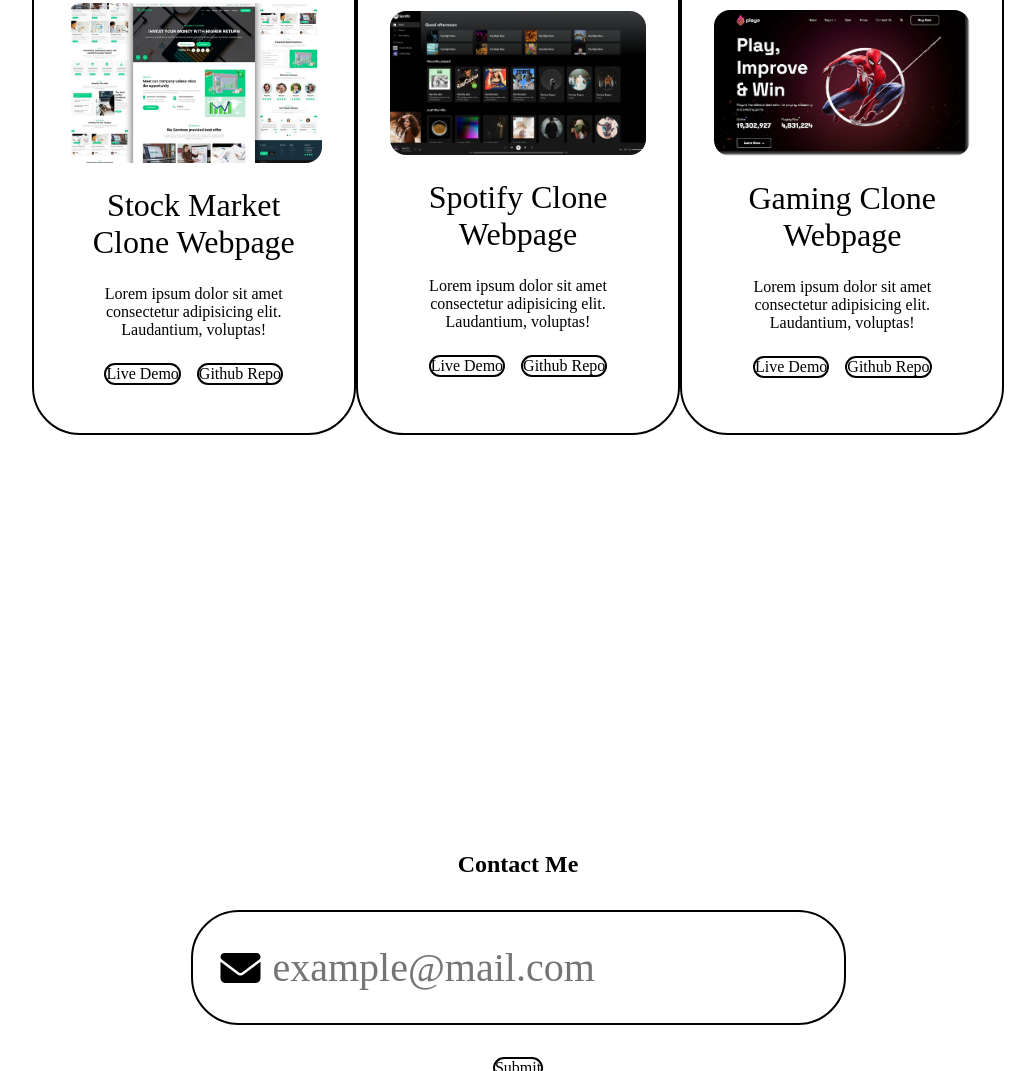
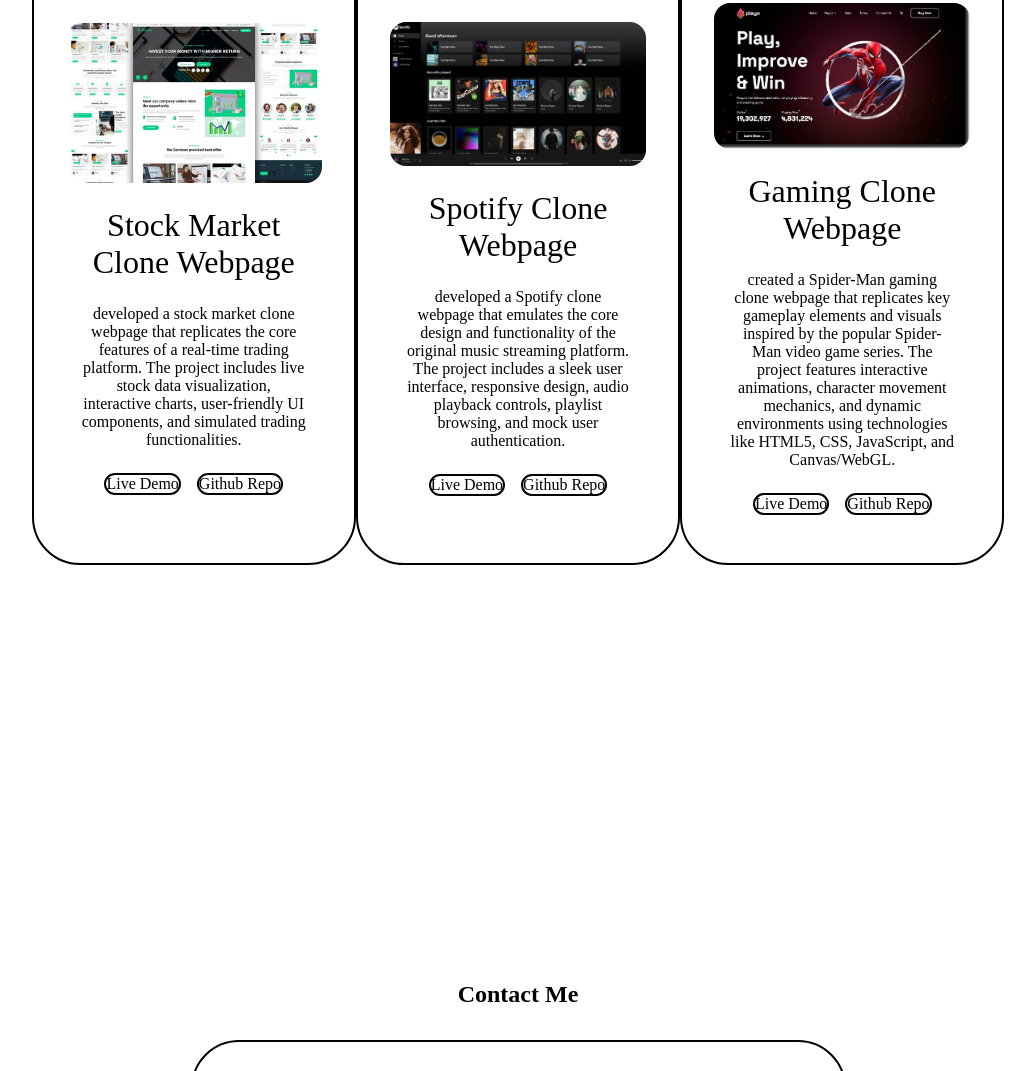
Before and after one commit to tahaa08/Portfolio, a plain HTML site: page Taha/index.html in a window 1280 px wide. Shown: the part 2172-3243 px from the top of the page, without its empty margins (122-1157 px from the left). Drawn offline with Linux system fonts and the light colour scheme.

Commit message:
Update index.html

```diff
--- a/Taha/index.html
+++ b/Taha/index.html
@@ -115,7 +115,7 @@
             <div class="project-card">
                 <img src="project1.jpg" alt="">
                 <h3>Stock Market Clone Webpage</h3>
-                <p>Lorem ipsum dolor sit amet consectetur adipisicing elit. Laudantium, voluptas!</p>
+                <p> developed a stock market clone webpage that replicates the core features of a real-time trading platform. The project includes live stock data visualization, interactive charts, user-friendly UI components, and simulated trading functionalities.</p>
                 <div class="btn-group">
                     <div class="btn">Live Demo</div>
                     <div class="btn">Github Repo</div>
@@ -125,7 +125,7 @@
             <div class="project-card">
                 <img src="project2.jpg" alt="">
                 <h3>Spotify Clone Webpage</h3>
-                <p>Lorem ipsum dolor sit amet consectetur adipisicing elit. Laudantium, voluptas!</p>
+                <p>developed a Spotify clone webpage that emulates the core design and functionality of the original music streaming platform. The project includes a sleek user interface, responsive design, audio playback controls, playlist browsing, and mock user authentication.</p>
                 <div class="btn-group">
                     <div class="btn">Live Demo</div>
                     <div class="btn">Github Repo</div>
@@ -135,7 +135,7 @@
             <div class="project-card">
                 <img src="project3.jpeg" alt="">
                 <h3>Gaming Clone Webpage</h3>
-                <p>Lorem ipsum dolor sit amet consectetur adipisicing elit. Laudantium, voluptas!</p>
+                <p>created a Spider-Man gaming clone webpage that replicates key gameplay elements and visuals inspired by the popular Spider-Man video game series. The project features interactive animations, character movement mechanics, and dynamic environments using technologies like HTML5, CSS, JavaScript, and Canvas/WebGL.</p>
                 <div class="btn-group">
                     <div class="btn">Live Demo</div>
                     <div class="btn">Github Repo</div>
```
